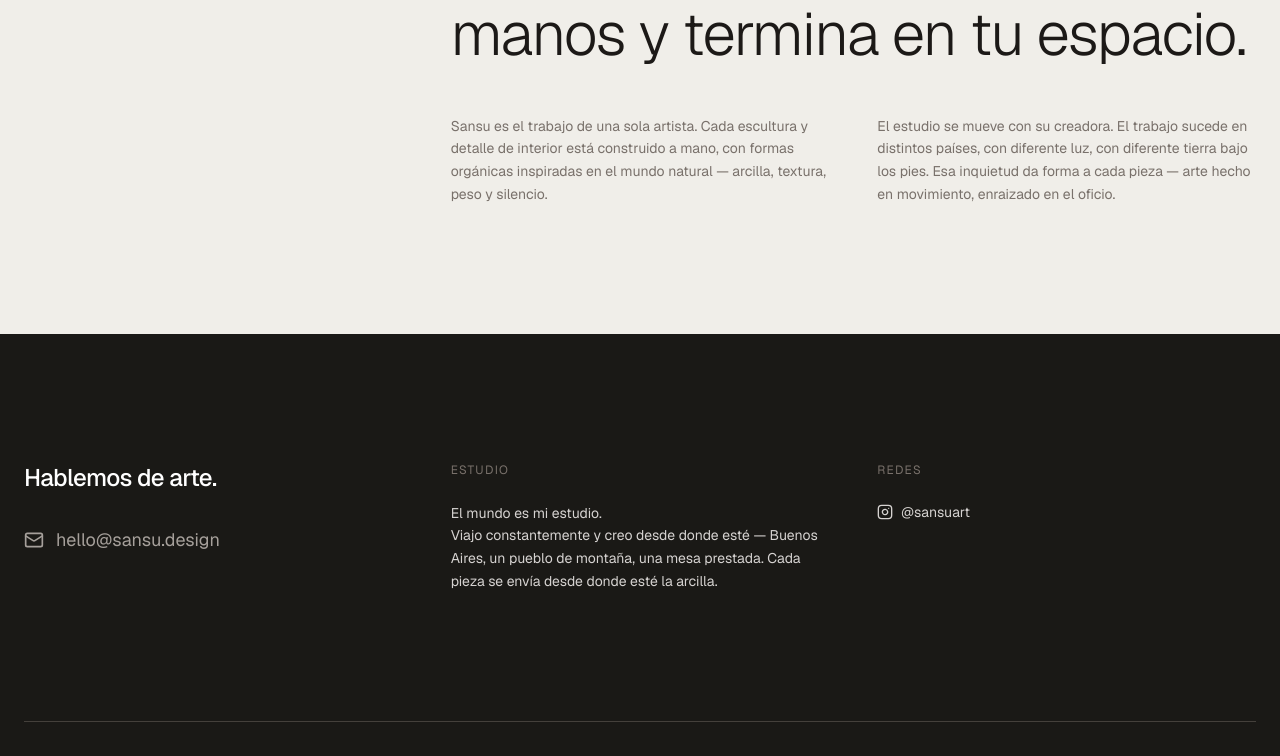
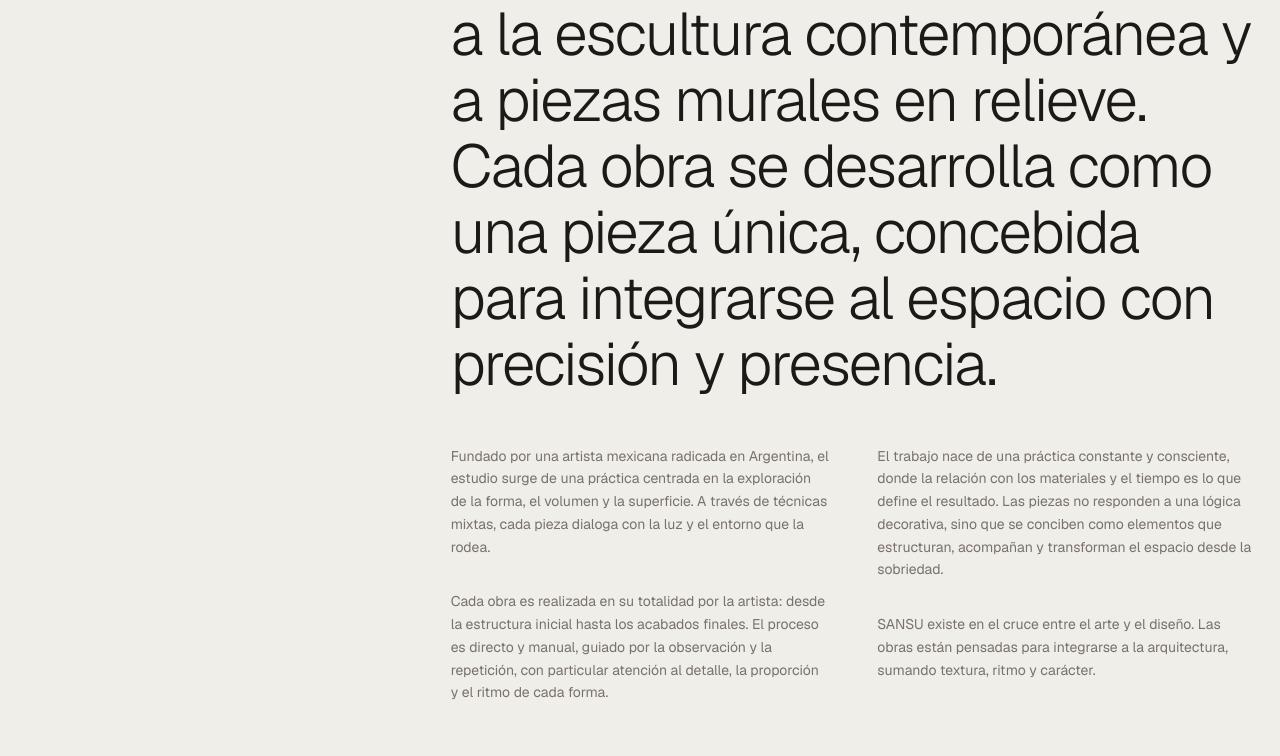
Before and after one commit to SANSUDESIGN/admin, a Next.js app: page / in a window 1280 px wide. Shown: the part 5196-5952 px from the top of the page. Built offline with nearby package versions, Linux system fonts and the light colour scheme; no server answers.

Commit message:
Update Sobre mí copy to Mexican Spanish

```diff
--- a/components/studio.tsx
+++ b/components/studio.tsx
@@ -8,17 +8,31 @@ export const Studio = () => {
           </div>
           <div className="lg:col-span-8">
             <p className="text-3xl md:text-5xl lg:text-6xl font-light leading-[1.1] tracking-tight mb-12">
-              Arte que comienza en las manos y termina en tu espacio.
+              SANSU es un estudio dedicado a la escultura contemporánea y a piezas murales en relieve. Cada obra se desarrolla como una pieza única, concebida para integrarse al espacio con precisión y presencia.
             </p>
 
-            <div className="grid grid-cols-1 md:grid-cols-2 gap-12 text-sm leading-relaxed text-stone-500">
-              <p>
-                Sansu es el trabajo de una sola artista. Cada escultura y detalle de interior está construido a mano, con formas orgánicas inspiradas en el mundo natural — arcilla, textura, peso y silencio.
-              </p>
-              <p>
-                El estudio se mueve con su creadora. El trabajo sucede en distintos países, con diferente luz, con diferente tierra bajo los pies. Esa inquietud da forma a cada pieza — arte hecho en movimiento, enraizado en el oficio.
-              </p>
+            <div className="grid grid-cols-1 md:grid-cols-2 gap-12 text-sm leading-relaxed text-stone-500 mb-12">
+              <div className="flex flex-col gap-8">
+                <p>
+                  Fundado por una artista mexicana radicada en Argentina, el estudio surge de una práctica centrada en la exploración de la forma, el volumen y la superficie. A través de técnicas mixtas, cada pieza dialoga con la luz y el entorno que la rodea.
+                </p>
+                <p>
+                  Cada obra es realizada en su totalidad por la artista: desde la estructura inicial hasta los acabados finales. El proceso es directo y manual, guiado por la observación y la repetición, con particular atención al detalle, la proporción y el ritmo de cada forma.
+                </p>
+              </div>
+              <div className="flex flex-col gap-8">
+                <p>
+                  El trabajo nace de una práctica constante y consciente, donde la relación con los materiales y el tiempo es lo que define el resultado. Las piezas no responden a una lógica decorativa, sino que se conciben como elementos que estructuran, acompañan y transforman el espacio desde la sobriedad.
+                </p>
+                <p>
+                  SANSU existe en el cruce entre el arte y el diseño. Las obras están pensadas para integrarse a la arquitectura, sumando textura, ritmo y carácter.
+                </p>
+              </div>
             </div>
+
+            <p className="text-sm leading-relaxed text-stone-400 italic">
+              Piezas que no compiten con el espacio, pero que tampoco pasan inadvertidas.
+            </p>
           </div>
         </div>
       </div>
```
